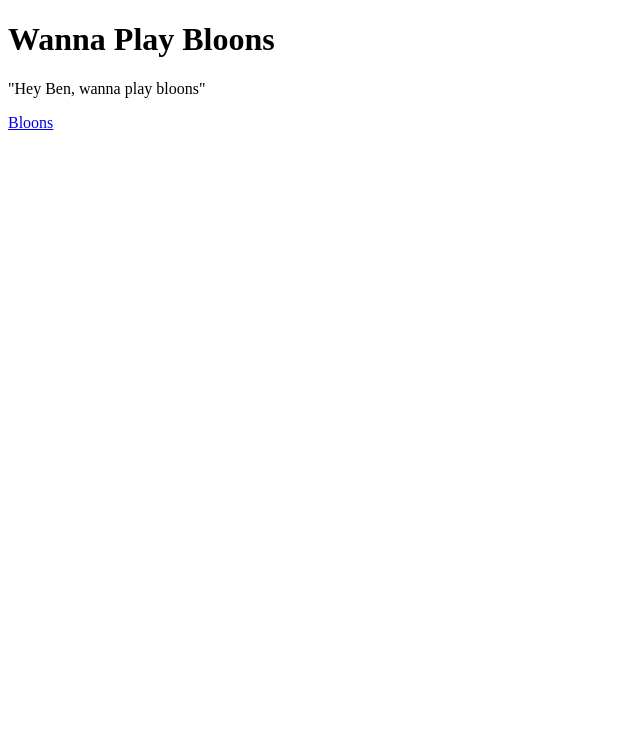
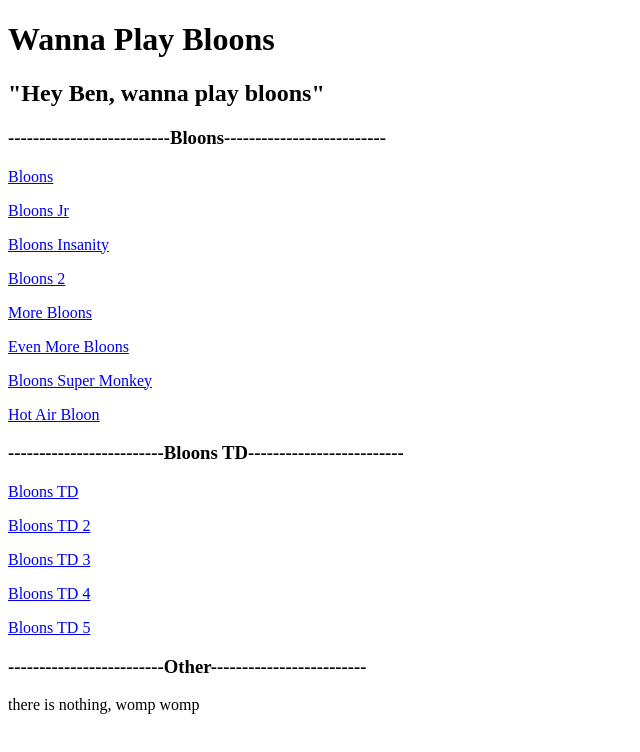
Before and after one commit to wannaplaybloons/wannaplaybloons.github.io, a plain HTML site: page index.html in a window 1280 px wide. Shown: the whole page, without its empty margins (0-640 px from the left). Drawn offline with Linux system fonts and the light colour scheme.

Commit message:
Update index.html

```diff
--- a/index.html
+++ b/index.html
@@ -8,7 +8,23 @@
     </head>
   <body>
     <h1>Wanna Play Bloons</h1>
-    <p>"Hey Ben, wanna play bloons"</p>
-    <a href="https://wannaplaybloons.github.io/bloons/?swf=bloons.swf">Bloons</a>
+    <h2>"Hey Ben, wanna play bloons"</h2>
+    <h3>--------------------------Bloons--------------------------</h3>
+    <p><a href="https://wannaplaybloons.github.io/bloons/?swf=bloons.swf">Bloons</a></p>
+    <p><a href="https://wannaplaybloons.github.io/bloons/?swf=bloonsjunior.swf">Bloons Jr</a></p>
+    <p><a href="https://wannaplaybloons.github.io/bloons/?swf=bloonsinsanity.swf">Bloons Insanity</a></p>
+    <p><a href="https://wannaplaybloons.github.io/bloons/?swf=bloons2.swf">Bloons 2</a></p>
+    <p><a href="https://wannaplaybloons.github.io/bloons/?swf=morebloons.swf">More Bloons</a></p>
+    <p><a href="https://wannaplaybloons.github.io/bloons/?swf=evenmorebloons.swf">Even More Bloons</a></p>
+    <p><a href="https://wannaplaybloons.github.io/bloons/?swf=bloonssupermonkey.swf">Bloons Super Monkey</a></p>
+    <p><a href="https://wannaplaybloons.github.io/bloons/?swf=HotAirBloon.swf">Hot Air Bloon</a></p>
+    <h3>-------------------------Bloons TD-------------------------</h3>
+    <p><a href="https://wannaplaybloons.github.io/bloons/?swf=bloonstd.swf">Bloons TD</a></p>
+    <p><a href="https://wannaplaybloons.github.io/bloons/?swf=bloonstd2.swf">Bloons TD 2</a></p>
+    <p><a href="https://wannaplaybloons.github.io/bloons/?swf=bloonstd3.swf">Bloons TD 3</a></p>
+    <p><a href="https://wannaplaybloons.github.io/bloons/?swf=bloonstd4.swf">Bloons TD 4</a></p>
+    <p><a href="https://wannaplaybloons.github.io/bloons/?swf=bloons-tower-defense-5.swf">Bloons TD 5</a></p>
+    <h3>-------------------------Other-------------------------</h3>
+    <p>there is nothing, womp womp</p>
   </body>
 </html>
```
